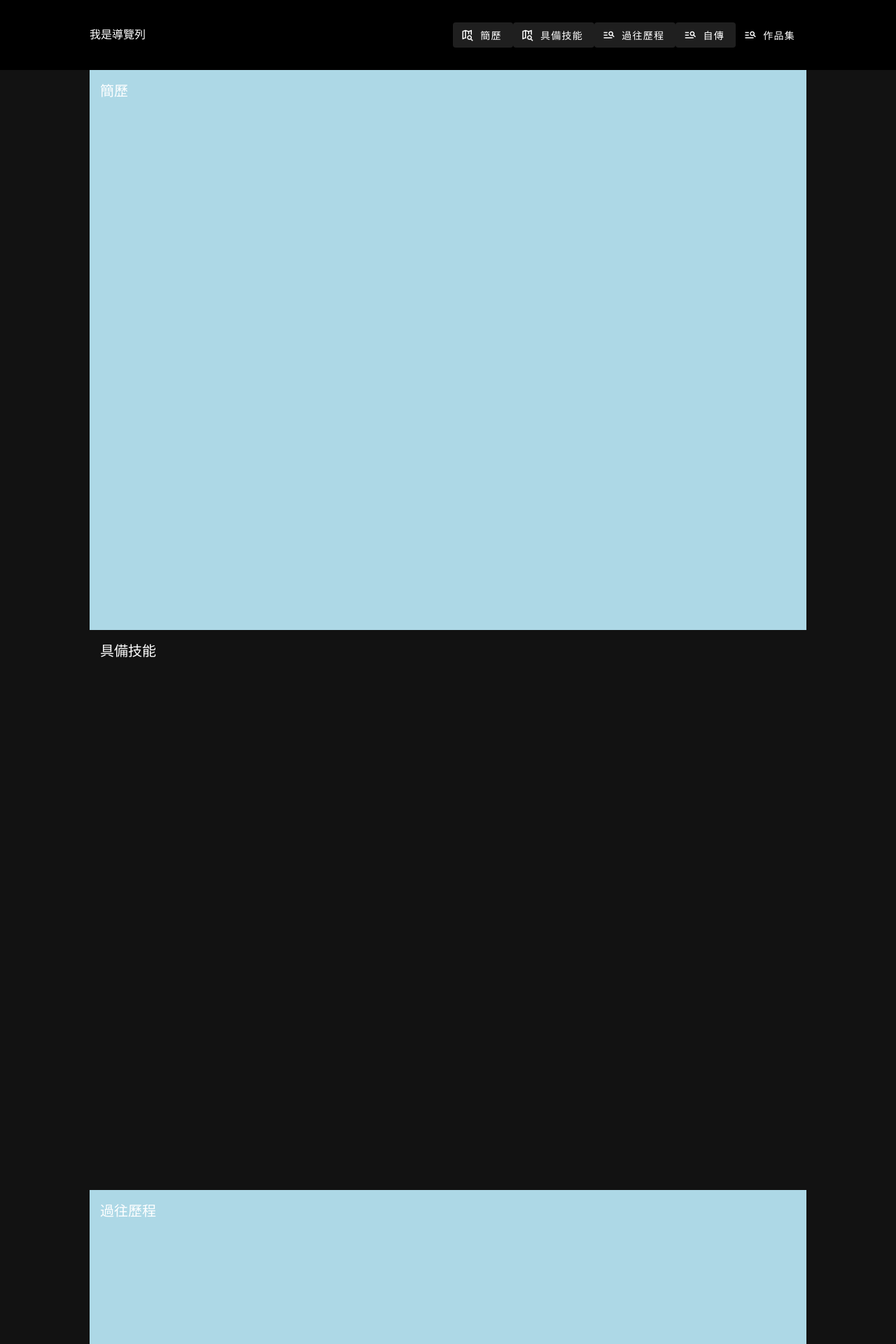
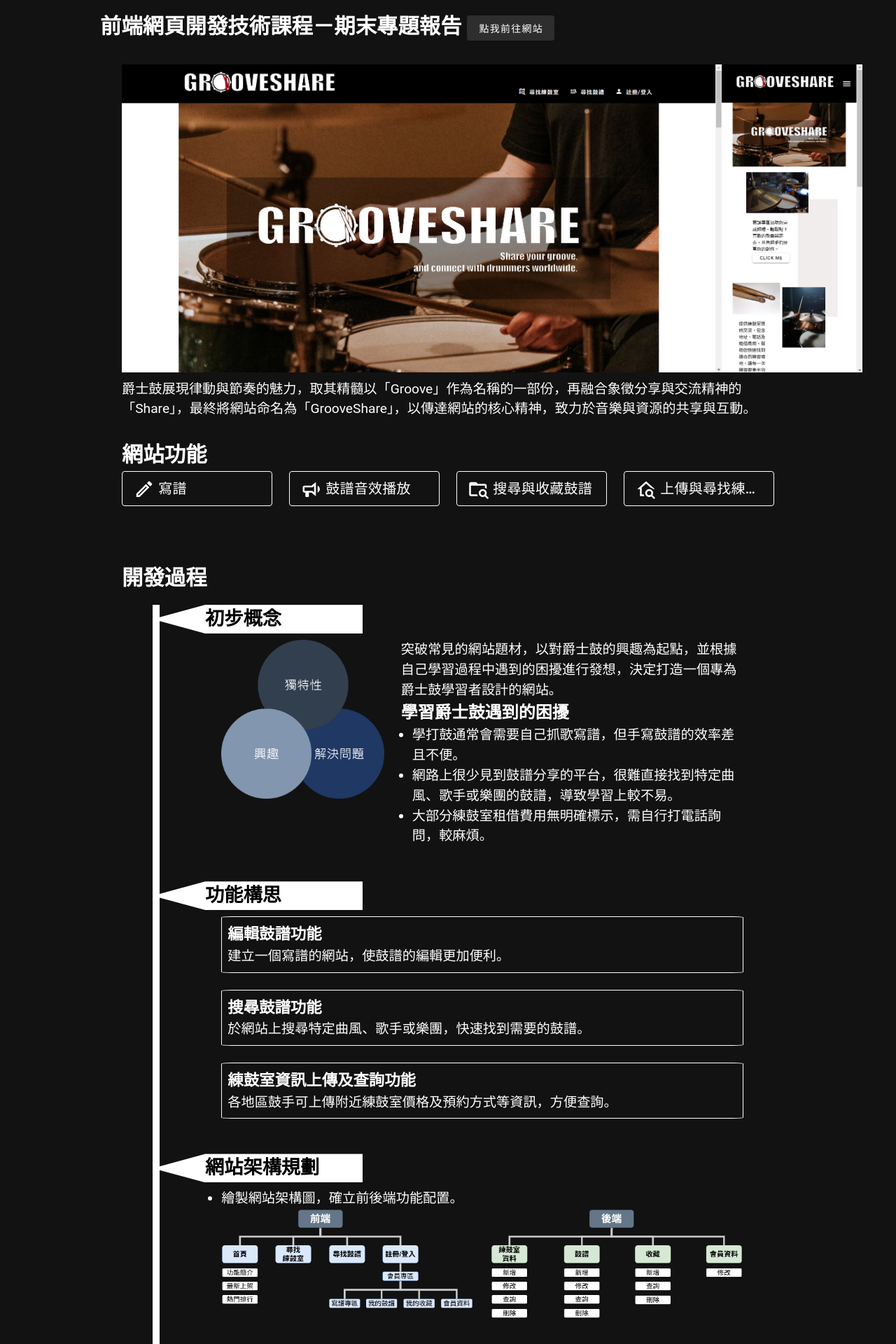
Before and after one commit to kwccc073/portfolio, a Vue app: page / in a window 1280 px wide. Shown: the top 1920 px of the page at 70% size. Built offline with nearby package versions, Linux system fonts and the light colour scheme.

Commit message:
20250202

```diff
--- a/src/components/finalProject.vue
+++ b/src/components/finalProject.vue
@@ -103,22 +103,22 @@
                 <div class="GS_stage_illustrate">
                     <v-row>
                         <v-col cols="12">
-                            <v-card variant="outlined">
-                                <v-card-title>編輯鼓譜功能</v-card-title>
-                                <v-card-text>建立一個寫譜的網站，使鼓譜的編輯更加便利。</v-card-text>
-                            </v-card>
+                            <div class="functionBox">
+                                <h4>編輯鼓譜功能</h4>
+                                <p>建立一個寫譜的網站，使鼓譜的編輯更加便利。</p>
+                            </div>
                         </v-col>
                         <v-col cols="12">
-                            <v-card variant="outlined">
-                                <v-card-title>搜尋鼓譜功能</v-card-title>
-                                <v-card-text>於網站上搜尋特定曲風、歌手或樂團，快速找到需要的鼓譜。</v-card-text>
-                            </v-card>
+                            <div class="functionBox">
+                                <h4>搜尋鼓譜功能</h4>
+                                <p>於網站上搜尋特定曲風、歌手或樂團，快速找到需要的鼓譜。</p>
+                            </div>
                         </v-col>
                         <v-col cols="12">
-                            <v-card variant="outlined">
-                                <v-card-title>練鼓室資訊上傳及查詢功能</v-card-title>
-                                <v-card-text>各地區鼓手可上傳附近練鼓室價格及預約方式等資訊，方便查詢。</v-card-text>
-                            </v-card>
+                            <div class="functionBox">
+                                <h4>練鼓室資訊上傳及查詢功能</h4>
+                                <p>各地區鼓手可上傳附近練鼓室價格及預約方式等資訊，方便查詢。</p>
+                            </div>
                         </v-col>
                     </v-row>
                 </div>
@@ -142,8 +142,9 @@
                             </v-col>
                         </v-row>
                         <br>
-                        <li>透過實體關係圖(ERD)規劃資料庫結構，清楚定義資料間的邏輯與關聯性。</li>
+                        <li>透過實體關係圖(ERD)規劃資料庫結構，清晰定義資料間的邏輯與關聯性。其中，爵士鼓的主要音色包括 HiHat、小鼓與大鼓，因此分為三個項目（scoreHiHat、scoreSnare、scoreKick），並以三層陣列結構來儲存資料。這三層由外至內分別對應小節、拍數及拍內的細分節奏單位，確保鼓譜資料能夠精準呈現與利用。</li>
                         <img src="../assets/GrooveShare/database.png" alt="資料庫結構" id="databaseImg">
+                        <img src="../assets/GrooveShare/three-layerArray.png" alt="三層陣列圖說" id="three-layerArray">
                         <br>
                         <br>
                         <li>使用 Figma 製作介面草圖，方便後續開發階段。</li>
@@ -167,8 +168,7 @@
                 </div>
 
                 <div class="GS_stage_illustrate">
-                    <ul>
-                        <li>使用技術</li>
+                    <h3>使用技術</h3>
                     <v-row id="developmentSkill">
                         <v-col cols="12" md="4">
                             <v-card
@@ -205,42 +205,50 @@
                         </v-col>
                     </v-row>
                     <br>
-                        <li>程式撰寫</li>
-                        <v-card variant="outlined">
-                            <v-card-title>前端</v-card-title>
-                            <v-card-text>
+                    <h3>程式撰寫</h3>
+                    <v-row>
+                        <v-col cols="2">
+                            <h4>前端</h4>
+                        </v-col>
+                        <v-col cols="10">
                             <ul>
-                                    <li>根據先前製作的介面草圖進行切版，完成導覽列與首頁、尋找練鼓室、尋找鼓譜與會員專區等頁面的版面設計。</li>
+                                <li>根據先前製作的介面草圖進行切版，完成導覽列與各頁面的版面設計。</li>
                                 <li>為提升使用者體驗，實現響應式網頁設計(RWD)，使網站能在不同裝置上保持良好視覺效果與流暢性。</li>
                             </ul>
-                            </v-card-text>
-                        </v-card>
-                        <v-card variant="outlined">
-                            <v-card-title>後端</v-card-title>
-                            <v-card-text>
+                        </v-col>
+                        <v-col cols="12">
+                            <hr>
+                        </v-col>
+                        <v-col cols="2">
+                            <h4>後端</h4>
+                        </v-col>
+                        <v-col cols="10">
+                            <h5>建立資料庫模型</h5>
                             <ul>
-                                    <li>建立資料庫模型</li>
-                                    <li>撰寫 API 功能</li>
+                                <li>使用 Mongoose 定義資料格式與限制條件，並對特定欄位進行驗證。若格式不符即拋出錯誤，回傳錯誤訊息給前端。</li>
                             </ul>
-                            </v-card-text>
-                        </v-card>
-                        <v-card variant="outlined">
-                            <v-card-title>整合</v-card-title>
-                            <v-card-text>
+                            <h5><br>編寫API請求</h5>
                             <ul>
-                                    <li></li>
-                                    <li></li>
+                                <li>根據前端需求，撰寫不同API請求要執行的程式碼，如新增、修改、刪除和查詢的操作，並支援排序條件、每頁顯示數量等參數的動態調整。</li>
+                                <li>為了應對可能的錯誤情況，也撰寫了相應的錯誤處理機制。當錯誤發生時，根據錯誤類型返回適當的 HTTP 狀態碼與詳細錯誤訊息，幫助快速釐清問題並進行修正。</li>
                             </ul>
-                            </v-card-text>
-                        </v-card>
+                        </v-col>
+                        <v-col cols="12">
+                            <hr>
+                        </v-col>
+                        <v-col cols="2">
+                            <h4>整合</h4>
+                        </v-col>
+                        <v-col cols="10">
+                            <ul>
+                                <li>將前後端進行整合並測試，確保前端能正確傳送請求至後端，後端也能執行對應的程式碼並回傳所需的資料。</li>
+                                <li>將網站佈署至雲端並上傳至GitHub，確保網站可被外界訪問與使用。</li>
+                            </ul>
+                        </v-col>
+                    </v-row>
                     <br>
-                        <li>功能測試</li>
-                    </ul>
                 </div>
             </div>
-        </section>
-        <section id="GS_keyPoint">
-            <h1>重點介紹</h1>
         </section>
     </v-container>
 </template>
@@ -253,12 +261,21 @@
 
 section{
     padding: 15px;
-    font-size: 20px;
+    font-size: 1.2rem;
     h1{
-        font-size: 30px;
+        font-size: 1.9rem;
     }
     h2{
-        font-size: 24px;
+        font-size: 1.7rem;
+    }
+    h3{
+        font-size: 1.5rem;
+    }
+    h4{
+        font-size: 1.4rem;
+    }
+    h5{
+        font-size: 1.3rem;
     }
 }
 
@@ -334,7 +351,7 @@ section{
         width: 100%;
     }
     ul{
-        padding-left: 30px;
+        padding-left: 1rem;
     }
     .GS_stage_illustrate{
         .text{
@@ -348,6 +365,12 @@ section{
 
 // 功能構思-------------
 #GS_stage_function{
+    .functionBox{
+        width: 100%;
+        border-radius: 2%;
+        border: 1px solid white;
+        padding: 0.5rem;
+    }
 }
 
 // 網站架構規劃-------------------
@@ -357,6 +380,9 @@ section{
     }
     #databaseImg{
         width: 80%;
+    }
+    #three-layerArray{
+        width: 70%;
     }
 }
 
@@ -380,7 +406,30 @@ section{
                 }
             }
         }
+    }
+    .v-row{
+        ul{
+            padding-left: 1rem;
+        }
+        .v-col:nth-child(1),
+        .v-col:nth-child(4),
+        .v-col:nth-child(7){
+            // background: yellow;
+            display: flex;
+            justify-content: center;
+            align-items: center;
 
+            h4{
+                background: lightgray;
+                color: black;
+                width: 5rem;
+                height: 5rem;
+                border-radius: 50%;
+                display: flex;
+                justify-content: center;
+                align-items: center;
+            }
+        }
     }
 }
 </style>
--- a/src/layouts/default.vue
+++ b/src/layouts/default.vue
@@ -1,25 +1,24 @@
 <template>
   <!-- 導覽列---------------------------- -->
-  <v-app-bar elevation="0" color="black" height="100">
-    <div id="bar-container">
-      我是導覽列
-      <v-spacer></v-spacer>
-
+  <!-- <v-app-bar elevation="0" color="black" height="100"> -->
+    <!-- <div id="bar-container"> -->
+      <!-- 我是導覽列 -->
+      <!-- <v-spacer></v-spacer> -->
       <!-- 漢堡按鈕（行動裝置才會出現） -->
-      <v-app-bar-nav-icon v-if="mobile"></v-app-bar-nav-icon>
+      <!-- <v-app-bar-nav-icon v-if="mobile"></v-app-bar-nav-icon> -->
 
       <!-- 電腦版按鈕 -->
-      <template v-if="!mobile">
-        <template v-for="item in navItems" :key="item.to">
-          <v-btn
-            :prepend-icon="item.prependIcon"
-            :to="item.to">
-            {{item.title}}
-          </v-btn>
-        </template>
-      </template>
-    </div>
-  </v-app-bar>
+      <!-- <template v-if="!mobile"> -->
+        <!-- <template v-for="item in navItems" :key="item.to"> -->
+          <!-- <v-btn -->
+            <!-- :prepend-icon="item.prependIcon" -->
+            <!-- :to="item.to"> -->
+            <!-- {{item.title}} -->
+          <!-- </v-btn> -->
+        <!-- </template> -->
+      <!-- </template> -->
+    <!-- </div> -->
+  <!-- </v-app-bar> -->
   <!-- 主要內容(page)---------- -->
   <v-main>
     <router-view />
--- a/src/pages/index.vue
+++ b/src/pages/index.vue
@@ -1,8 +1,30 @@
 <template>
-    <section id="aboutMe" class="scroll-margin-top">簡歷</section>
-    <section id="skills" class="scroll-margin-top">具備技能</section>
-    <section id="experience" class="scroll-margin-top">過往歷程</section>
-    <section id="autobiography" class="scroll-margin-top">自傳</section>
+    <!-- <section id="aboutMe" class="scroll-margin-top">簡歷</section> -->
+    <!-- <section id="skills" class="scroll-margin-top">具備技能</section> -->
+    <!-- <section id="experience" class="scroll-margin-top">過往歷程</section> -->
+    <!-- <section id="autobiography" class="scroll-margin-top">自傳</section> -->
+    <!-- 以下是myWork.vue分頁的內容 -->
+    <!-- <section id="introduce"> -->
+        <!-- <h1>作品介紹</h1> -->
+        <!-- <workIntroduce></workIntroduce> -->
+    <!-- </section> -->
+    <section id="project">
+        <h1>
+            前端網頁開發技術課程－期末專題報告
+            <v-btn variant="tonal" href="https://kwccc073.github.io/GrooveShare/#/">點我前往網站</v-btn>
+        </h1>
+
+        <!-- <v-btn to="introduceGS">點我看功能介紹</v-btn> -->
+        <finalProject></finalProject>
+    </section>
+    <!-- <section id="lineBot"> -->
+        <!-- <h1>前端網頁開發技術課程－期中作業Line機器人</h1> -->
+    <!-- </section> -->
+    <!-- <section id="game"> -->
+        <!-- <h1>前端網頁開發技術課程－期中作業小遊戲</h1> -->
+        <!-- <v-btn href="https://kwccc073.github.io/Japanese-game/">點我進入遊戲頁面</v-btn> -->
+    <!-- </section> -->
+
 </template>
 
 <script setup>
@@ -11,12 +33,17 @@
 <style scoped lang="scss">
 section{
     width: 100%;
-    height: 100vh;
+    // height: 100vh;
 
-    &:nth-child(odd) {
-        background-color: lightblue;
-    }
+    // &:nth-child(odd) {
+    //     background-color: lightblue;
+    // }
 }
-
 // 跳到特定區塊的時候會被導覽列遮住部分***待編輯***
 </style>
+
+<script>
+// 以下是myWork.vue分頁的內容
+import finalProject from '@/components/finalProject.vue';
+import WorkIntroduce from '@/components/workIntroduce.vue';
+</script>
```
Also changed, not shown: src/assets/GrooveShare/three-layerArray.png (added). Lines whose indentation alone changed are shown as unchanged.
